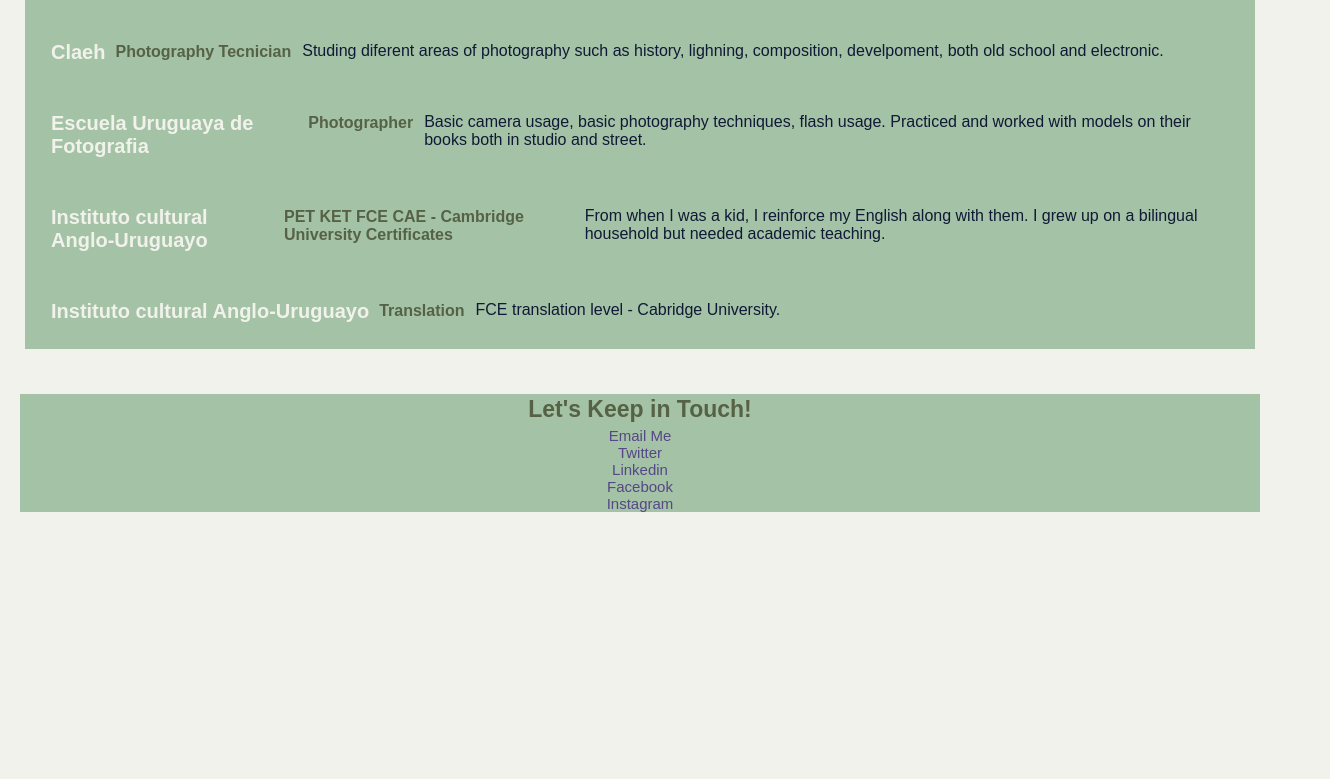
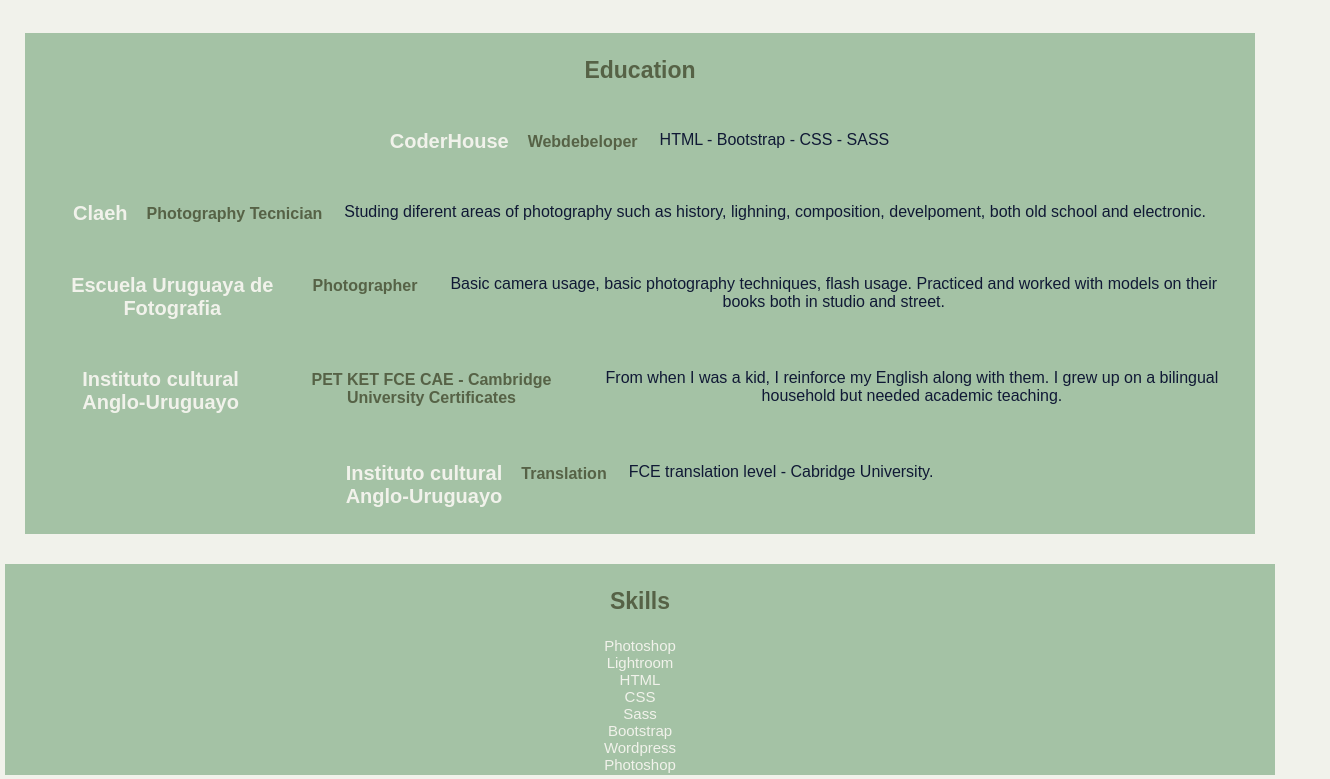
Before and after one commit to Wanderlustcamis/Camila-Nunez, a plain HTML site: page index.html in a window 1280 px wide. Shown: the part 867-1646 px from the top of the page, 1330 px wide, since content can reach past the window. Before the commit the page ends 1399 px from the top, so only its background shows below. Drawn offline with Linux system fonts and the light colour scheme.

Commit message:
added a class for a section. uploaded a photo for a new added project.

```diff
--- a/index.html
+++ b/index.html
@@ -29,6 +29,11 @@
           <img src="img/page.png" alt="web site">
           <p>I'm currently working on a web design for my photography collection.</p>
           <a href="http:/www.wanderlustcami.com">Check out my own Website!</a>
+
+          <h3>Tattoo Portfolio</h3>
+          <img src="img/webger.png" alt="web site">
+          <p>I crated Tattoo Artis, German Brun's webpage.</p>
+          <a href="http:/www.germanbruntattos.com">Check it out!</a>
 
           <h3>Cookie Wookies</h3>
           <img src="img/cookies.jpg" alt="cookies">
@@ -100,14 +105,27 @@
         </section>
 
         <section>
-          <h3>Instituto cultural Anglo-Uruguayo</h3>
-          <h4>Translation</h4>
-          <p>FCE translation level - Cabridge University.</p>
+          <h3> Instituto cultural <br>Anglo-Uruguayo </h3>
+          <h4> Translation </h4>
+          <p> FCE translation level - Cabridge University.</p>
         </div>
         </section>
 
-        <!-- End of School block. -->
-      </section>
+        <!-- ******************  Skills ****************** -->
+
+          <div class="skills">
+            <h2>Skills</h2>
+            <ul>
+              <li>Photoshop</li>
+              <li>Lightroom</li>
+              <li>HTML</li>
+              <li>CSS</li>
+              <li>Sass</li>
+              <li>Bootstrap</li>
+              <li>Wordpress</li>
+              <li>Photoshop</li>
+            </ul>
+          </div>
 
       <!-- *****************  CONTACT INFO / SOCIAL MEDIA  ***************** -->
       <footer>
--- a/sass/_font.sass
+++ b/sass/_font.sass
@@ -9,6 +9,8 @@ p
   align-items: center
   padding: 5px
   color: #101935
+  margin-left: 10px
+  text-align: center
 
   .dates
     color: #F1F2EB
@@ -22,7 +24,7 @@ a
 h2
   text-decoration: none
   font-size: 23px
-  margin: 2px
+  margin: 20px
   text-align: center
   padding: 2px
   color: #566246
@@ -30,11 +32,13 @@ h2
 h3
     font-size: 20px
     margin: 2px
+    margin-right: 10px
     padding: 2px
     color: #F1F2EB
 
 h4
-    margin: 4px
+    margin: 5px
+    marging-left: 10px
     padding: 2px
     font-size: 16px
     color: #566246
--- a/sass/_lists.sass
+++ b/sass/_lists.sass
@@ -1,3 +1,4 @@
 ul
  list-style: none
  color: #F1F2EB
+ align-items: center
--- a/sass/_reset.sass
+++ b/sass/_reset.sass
@@ -11,6 +11,9 @@
     background-color: #A4C2A5
     margin: 5px
     padding: 2px
+    display: block
+    text-align: center
+
 
   section
     margin: 20px
@@ -22,3 +25,10 @@ footer
   padding: 0px
   margin: 20px
   text-align: center
+
+  .skills
+    display: block
+    border-color: #A4C2A5
+    margin: 1000px
+    padding: 20px
+    width: 900px
--- a/styles/styles.css
+++ b/styles/styles.css
@@ -11,6 +11,8 @@
   background-color: #A4C2A5;
   margin: 5px;
   padding: 2px;
+  display: block;
+  text-align: center;
 }
 * section {
   margin: 20px;
@@ -23,6 +25,13 @@ footer {
   padding: 0px;
   margin: 20px;
   text-align: center;
+}
+footer .skills {
+  display: block;
+  border-color: #A4C2A5;
+  margin: 1000px;
+  padding: 20px;
+  width: 900px;
 }
 
 h1 {
@@ -37,6 +46,8 @@ p {
   align-items: center;
   padding: 5px;
   color: #101935;
+  margin-left: 10px;
+  text-align: center;
 }
 p .dates {
   color: #F1F2EB;
@@ -52,7 +63,7 @@ a {
 h2 {
   text-decoration: none;
   font-size: 23px;
-  margin: 2px;
+  margin: 20px;
   text-align: center;
   padding: 2px;
   color: #566246;
@@ -61,12 +72,14 @@ h2 {
 h3 {
   font-size: 20px;
   margin: 2px;
+  margin-right: 10px;
   padding: 2px;
   color: #F1F2EB;
 }
 
 h4 {
-  margin: 4px;
+  margin: 5px;
+  marging-left: 10px;
   padding: 2px;
   font-size: 16px;
   color: #566246;
@@ -82,6 +95,7 @@ header {
 ul {
   list-style: none;
   color: #F1F2EB;
+  align-items: center;
 }
 
 img {
```
Also changed, not shown: 1 other file.
